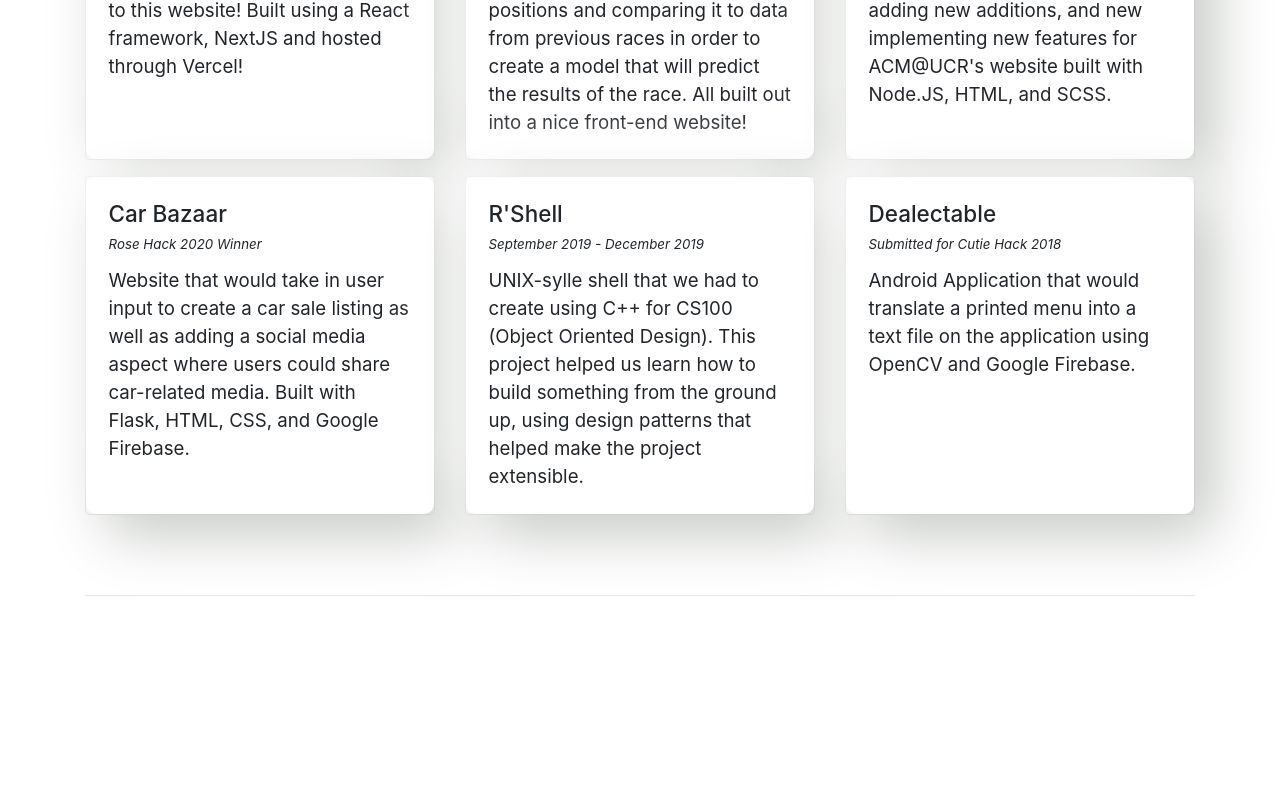
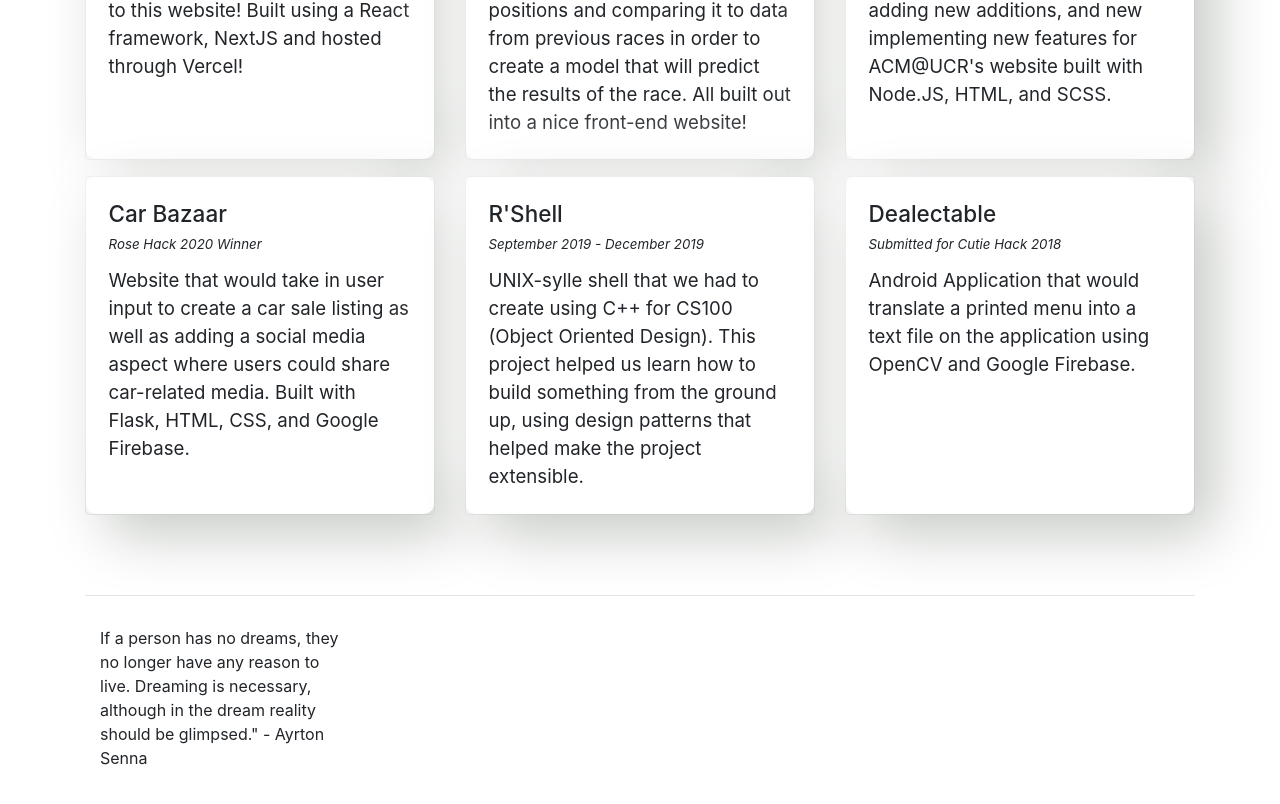
Before and after one commit to DanialBeg/Portfolio, a Next.js app: page / in a window 1280 px wide. Shown: the part 1783-2587 px from the top of the page. Before the commit the page ends 2429 px from the top, so only its background shows below. Built offline with nearby package versions, Linux system fonts and the light colour scheme.

Commit message:
Adding quote to footer

```diff
--- a/pages/components/Footer.js
+++ b/pages/components/Footer.js
@@ -6,7 +6,44 @@ class Footer extends React.Component {
     render(){
         return (
             <footer className="footer-wrapper">
+                <div className="container">
+                    <div className="row">
+                        {/* Column 1 */}
+                        <div className="col-md-3 col-sm-6">
+                            <p className ="quote-text">
+                            If a person has no dreams, they no longer have any reason to live.
+                            Dreaming is necessary, although in the dream reality should be glimpsed." - Ayrton Senna
+                            </p>
+                        </div>
 
+                        {/* Column 2 */}
+                        <div className="col-md-3 col-sm-6">
+                            {/* <h4>Danial Beg</h4>
+                            <ul className="list-unstyled">
+                                <li>Loren Ipsum</li>
+                                <li>Loren Ipsum</li>
+                                <li>Loren Ipsum</li>
+                                <li>Loren Ipsum</li>
+                            </ul> */}
+                        </div>
+
+                        {/* Column 3 */}
+                        <div className="col-md-3 col-sm-6">
+                            {/* <h4>Danial Beg</h4>
+                            <ul className="list-unstyled">
+                                <li>Loren Ipsum</li>
+                                <li>Loren Ipsum</li>
+                                <li>Loren Ipsum</li>
+                                <li>Loren Ipsum</li>
+                            </ul> */}
+                        </div>
+
+                        {/* Column 4 */}
+                        <div className="col-md-3 col-sm-6">
+
+                        </div>
+                    </div>
+                </div>
             </footer>
         );
     }
--- a/styles/global.css
+++ b/styles/global.css
@@ -112,3 +112,7 @@ p {
   padding-top: 30px;
   padding-bottom: 20px;
 }
+
+.quote-text {
+  font-size: medium;
+}
```
